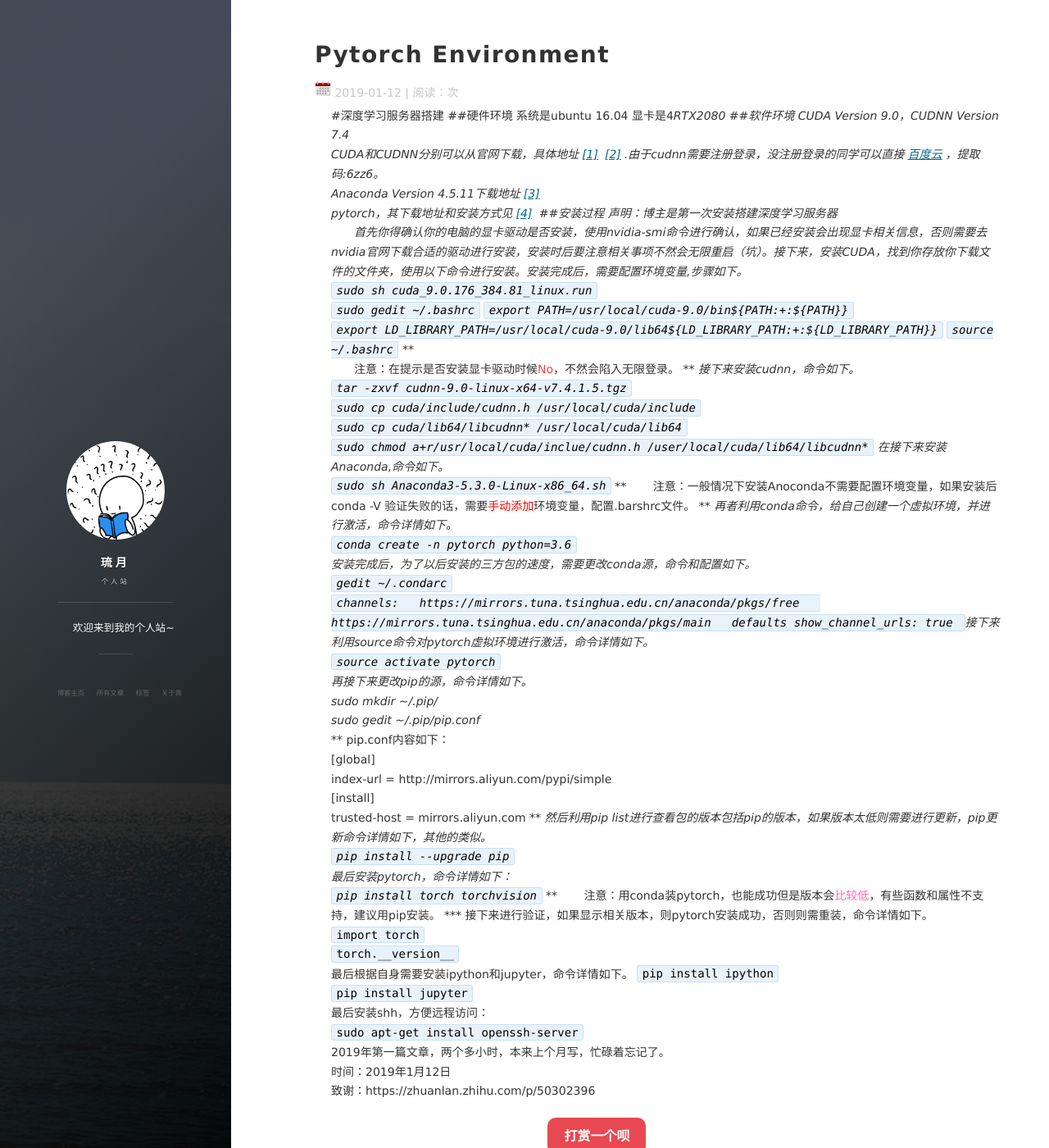
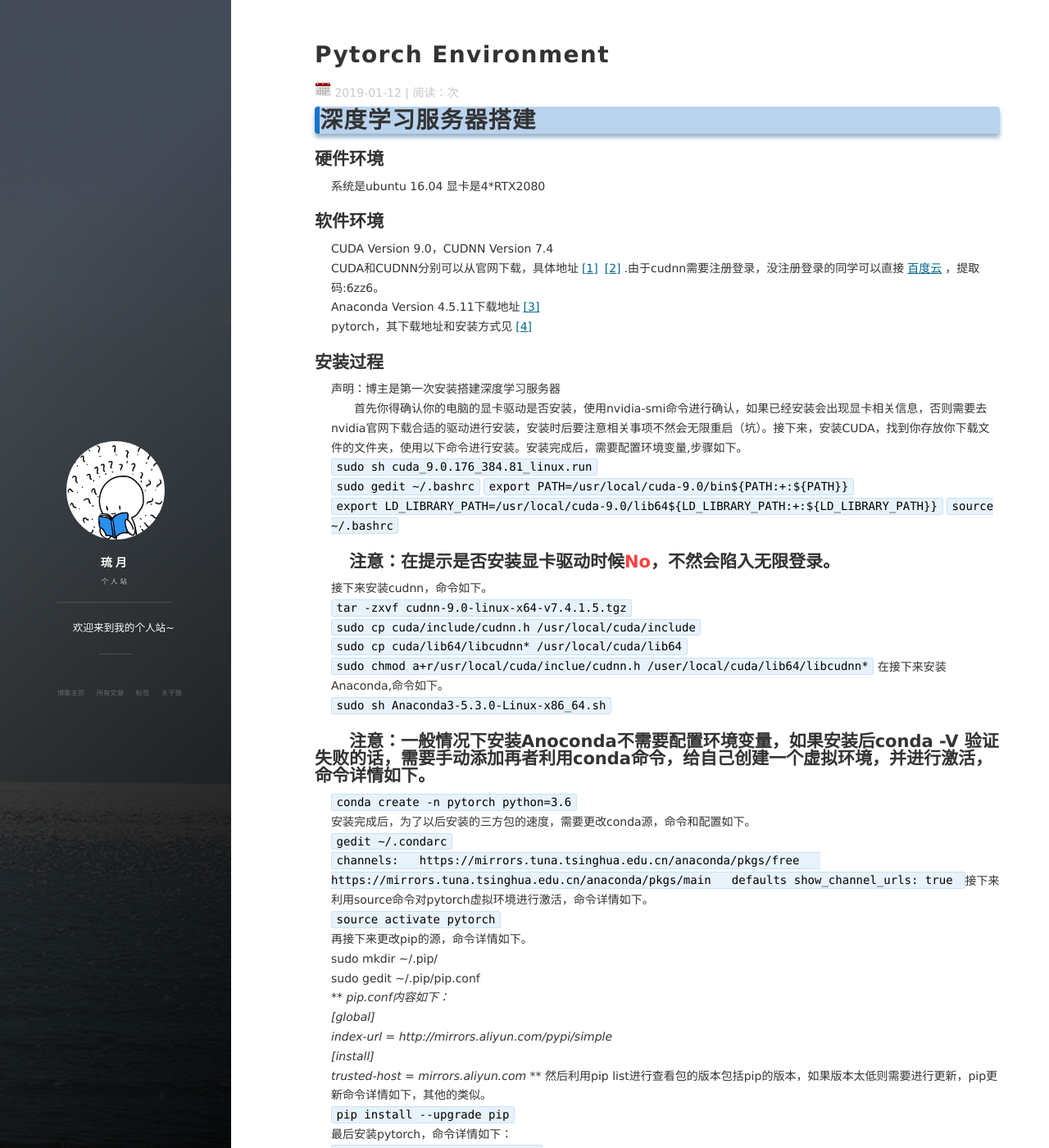
Before and after one commit to cuiguangwu/cuiguangwu.github.io, a Jekyll site: the page built from _posts/2019-1-12-pytorch-environment.md, in a window 1280 px wide and 1400 px high. Shown: the whole window at 82% size. Built offline with Jekyll 4.4.1, drawn with Linux system fonts in a browser that asks for light colours; nearby versions of some CDN libraries; our own code applies the rules of GitHub Pages for plain Markdown files; comment, search, counter and statistics services are not loaded; some of the changed text lies outside the part shown.

Commit message:
Update 2019-1-12-pytorch-environment.md

```diff
--- a/_posts/2019-1-12-pytorch-environment.md
+++ b/_posts/2019-1-12-pytorch-environment.md
@@ -1,12 +1,12 @@
-#深度学习服务器搭建
-##硬件环境
+# 深度学习服务器搭建 #
+## 硬件环境 ##
 系统是ubuntu 16.04 显卡是4*RTX2080
-##软件环境
+## 软件环境 ##
 CUDA Version 9.0，CUDNN Version 7.4
 CUDA和CUDNN分别可以从官网下载，具体地址[[1]](https://developer.nvidia.com/cuda-90-download-archive "With a Title")[[2]](https://developer.nvidia.com/cudnn "With a Title").由于cudnn需要注册登录，没注册登录的同学可以直接[百度云](https://pan.baidu.com/s/1efrWr9Qn8pTu8vDJrSmCsg)，提取码:6zz6。
 Anaconda Version 4.5.11下载地址[[3]](https://www.anaconda.com/download/)
 pytorch，其下载地址和安装方式见[[4]](https://pytorch.org/)
-##安装过程
+## 安装过程 ##
 声明：博主是第一次安装搭建深度学习服务器
 &#8195;&#8195;首先你得确认你的电脑的显卡驱动是否安装，使用nvidia-smi命令进行确认，如果已经安装会出现显卡相关信息，否则需要去nvidia官网下载合适的驱动进行安装，安装时后要注意相关事项不然会无限重启（坑）。接下来，安装CUDA，找到你存放你下载文件的文件夹，使用以下命令进行安装。安装完成后，需要配置环境变量,步骤如下。
 `sudo sh cuda_9.0.176_384.81_linux.run`
@@ -14,9 +14,11 @@ pytorch，其下载地址和安装方式见[[4]](https://pytorch.org/)
 `export PATH=/usr/local/cuda-9.0/bin${PATH:+:${PATH}}`
 `export LD_LIBRARY_PATH=/usr/local/cuda-9.0/lib64${LD_LIBRARY_PATH:+:${LD_LIBRARY_PATH}}`
 `source ~/.bashrc`
-***
+
+
 &#8195;&#8195;注意：在提示是否安装显卡驱动时候<font color="#FF4040">No</font>，不然会陷入无限登录。
-***
+----------
+
 接下来安装cudnn，命令如下。
 `tar -zxvf cudnn-9.0-linux-x64-v7.4.1.5.tgz`
 `sudo cp cuda/include/cudnn.h /usr/local/cuda/include`
@@ -24,10 +26,9 @@ pytorch，其下载地址和安装方式见[[4]](https://pytorch.org/)
 `sudo chmod a+r/usr/local/cuda/inclue/cudnn.h /user/local/cuda/lib64/libcudnn*`
 在接下来安装Anaconda,命令如下。
 `sudo sh Anaconda3-5.3.0-Linux-x86_64.sh`
-***
-&#8195;&#8195;注意：一般情况下安装Anoconda不需要配置环境变量，如果安装后conda -V 验证失败的话，需要<font color="red">手动添加</font>环境变量，配置.barshrc文件。
-***
-再者利用conda命令，给自己创建一个虚拟环境，并进行激活，命令详情如下。
+
+&#8195;&#8195;注意：一般情况下安装Anoconda不需要配置环境变量，如果安装后conda -V 验证失败的话，需要手动添加再者利用conda命令，给自己创建一个虚拟环境，并进行激活，命令详情如下。
+----------
 `conda create -n pytorch python=3.6`
 安装完成后，为了以后安装的三方包的速度，需要更改conda源，命令和配置如下。
 `gedit ~/.condarc`
```
